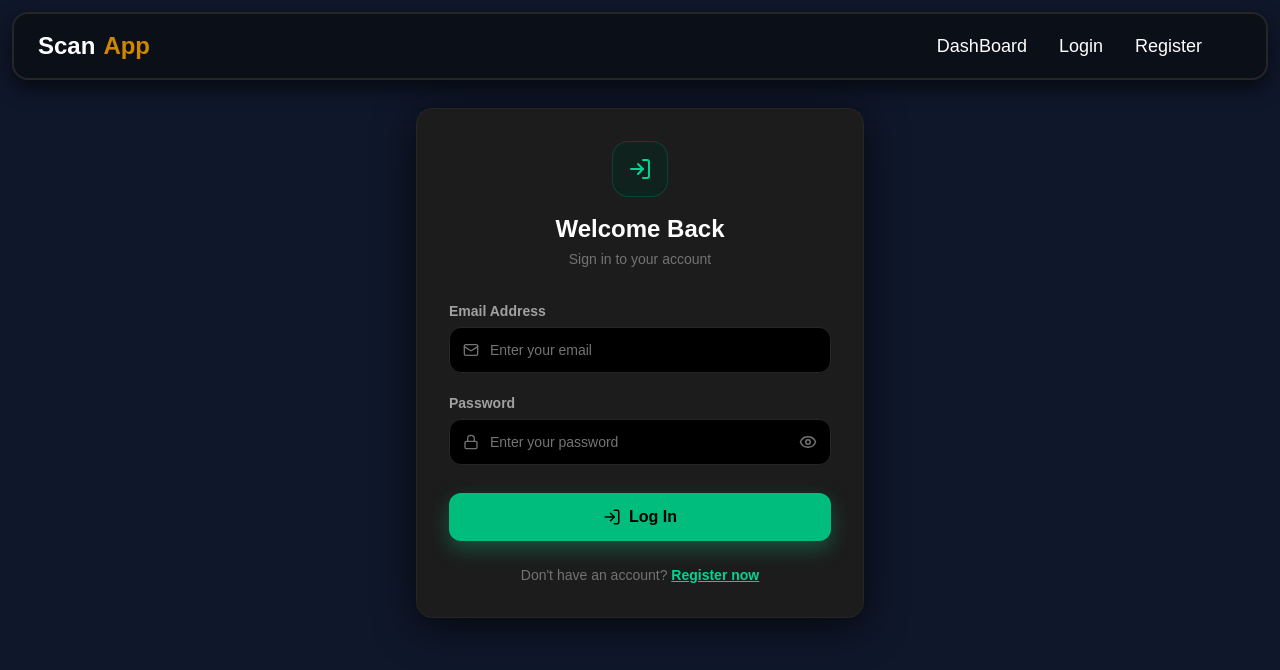
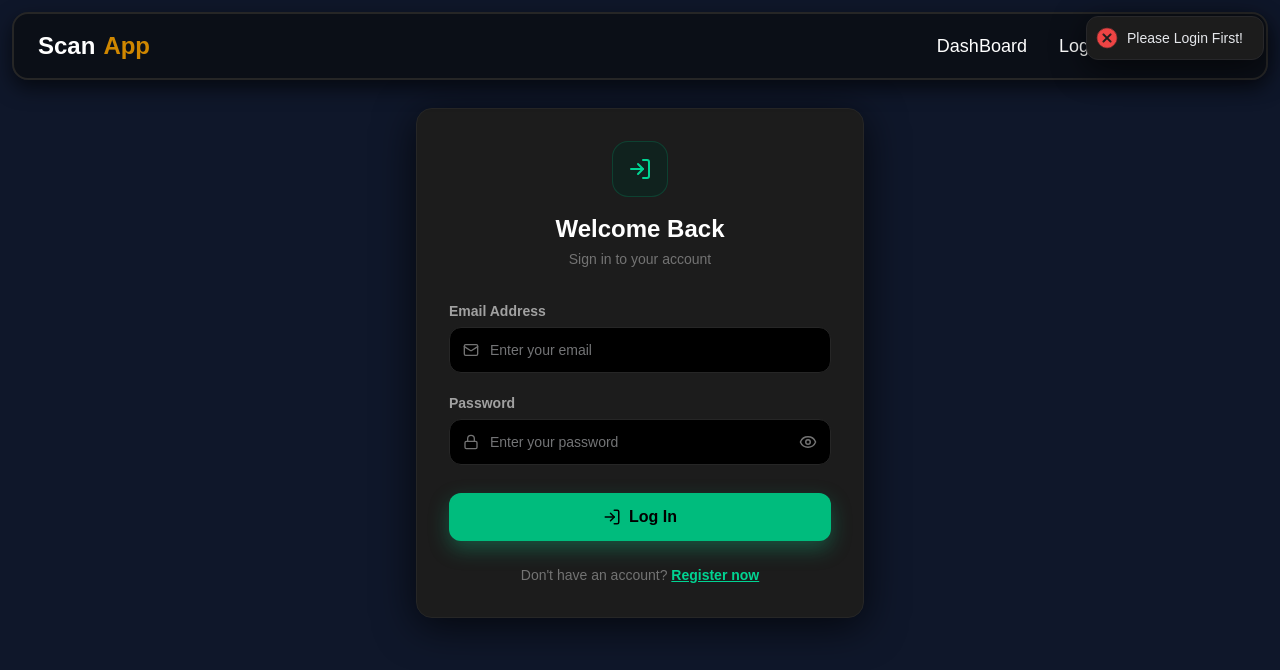
Before and after one commit to princekumar9234/Scan-App, a React (Vite) app in the folder Frontend/: page / in a window 1280 px wide. Both pictures are taken after a click on the button "Scan a Product Now". Shown: the top 670 px of the page. Built offline with nearby package versions, Linux system fonts and the light colour scheme.

Commit message:
changes styles

```diff
--- a/Frontend/package.json
+++ b/Frontend/package.json
@@ -22,6 +22,7 @@
     "react-dom": "^19.2.0",
     "react-hot-toast": "^2.6.0",
     "react-router-dom": "^7.18.1",
+    "react-toastify": "^11.1.0",
     "tailwindcss": "^4.3.2",
     "three": "^0.185.1"
   },
--- a/Frontend/src/App.jsx
+++ b/Frontend/src/App.jsx
@@ -7,10 +7,38 @@ import HomePage from "./Components/Homes/HomePage";
 import ScanPage from "./Pages/ScanPage";
 import HistoryPage from "./Pages/HistoryPage";
 import FavoritesPage from "./Pages/FavoritesPage";
+import { Toaster } from "react-hot-toast";
 
 const App = () => {
   return (
     <div>
+      <Toaster
+        position="top-right"
+        toastOptions={{
+          duration: 3000,
+          style: {
+            background: "#1c1c1c",
+            color: "#e5e7eb",
+            border: "1px solid #27272a",
+            borderRadius: "12px",
+            fontSize: "14px",
+            fontWeight: "500",
+            boxShadow: "0 8px 32px rgba(0,0,0,0.6)",
+          },
+          success: {
+            iconTheme: {
+              primary: "#10b981",
+              secondary: "#1c1c1c",
+            },
+          },
+          error: {
+            iconTheme: {
+              primary: "#ef4444",
+              secondary: "#1c1c1c",
+            },
+          },
+        }}
+      />
       <Routes>
         <Route path="/" element={<Dashboard />} />
         <Route path="/login" element={<LoginPage />} />
--- a/Frontend/src/Components/Homes/HomeNav.jsx
+++ b/Frontend/src/Components/Homes/HomeNav.jsx
@@ -11,6 +11,7 @@ import {
 } from "lucide-react";
 import { useNavigate } from "react-router-dom";
 import ClientServer from "../../Pages/ClientServer";
+import toast from "react-hot-toast";
 
 const HomeNav = () => {
   const navigate = useNavigate();
@@ -32,11 +33,15 @@ const HomeNav = () => {
   });
 
   const LogoutUser = () => {
-    ClientServer.post("/logout").then((res) => {
-      alert(res.data.message);
-      localStorage.removeItem("user");
-      navigate("/login");
-    });
+    ClientServer.post("/logout")
+      .then((res) => {
+        toast.success(res.data.message || "Logged out successfully!");
+        localStorage.removeItem("user");
+        navigate("/login");
+      })
+      .catch(() => {
+        toast.error("Logout failed. Please try again.");
+      });
   };
 
   // Close dropdown when clicking outside — dono refs check karo
--- a/Frontend/src/Components/Users/Profile.jsx
+++ /dev/null
@@ -1,9 +0,0 @@
-import React from 'react'
-
-const Profile = () => {
-  return (
-    <div>Profile</div>
-  )
-}
-
-export default Profile
--- a/Frontend/src/Pages/Dashboard.jsx
+++ b/Frontend/src/Pages/Dashboard.jsx
@@ -21,6 +21,7 @@ import {
 import { MOCK_PRODUCTS } from "../Components/MockScanner";
 import { useNavigate } from "react-router-dom";
 import Navbar from "./Navbar";
+import toast from "react-hot-toast";
 
 const Dashboard = () => {
   const navigate = useNavigate();
@@ -47,7 +48,8 @@ const Dashboard = () => {
   };
 
   const handleClick = () => {
-    (alert("please Login First"), navigate("/login"));
+    toast.error("Please Login First!");
+    navigate("/login");
   };
   return (
     <div className="min-h-screen  overflow-x-hidden font-sans relative">
--- a/Frontend/src/Pages/LoginPage.jsx
+++ b/Frontend/src/Pages/LoginPage.jsx
@@ -4,6 +4,7 @@ import { useNavigate } from "react-router-dom";
 import ClientServer from "./ClientServer";
 import toast from "react-hot-toast";
 import Navbar from "./Navbar";
+
 
 const LoginPage = () => {
   const [showPassword, setShowPassword] = useState(false);
@@ -15,7 +16,7 @@ const LoginPage = () => {
   const handleForm = (e) => {
     e.preventDefault();
     if (!email.trim() || !password.trim()) {
-      alert("Please fill in all fields.");
+      toast.error("Please fill in all fields.");
       return;
     }
     ClientServer.post("/login", {
@@ -24,7 +25,7 @@ const LoginPage = () => {
     })
       .then((res) => {
         console.log(res);
-        alert(res.data.message);
+        toast.success("Login Successful!");
         if (res.data.user) {
           localStorage.setItem("user", JSON.stringify(res.data.user));
         }
@@ -32,11 +33,10 @@ const LoginPage = () => {
       })
       .catch((error) => {
         console.log(error);
-        // error.response undefined hoga jab network/CORS error ho
         const message =
           error?.response?.data?.message ||
           "Something went wrong. Please try again.";
-        alert(message);
+        toast.error(message);
         setEmail("");
         setPassword("");
       });
--- a/Frontend/src/Pages/RegisterPage.jsx
+++ b/Frontend/src/Pages/RegisterPage.jsx
@@ -3,6 +3,7 @@ import { useNavigate } from "react-router-dom";
 import { Eye, EyeOff, UserPlus, User, Mail, Lock } from "lucide-react";
 import ClientServer from "./ClientServer";
 import Navbar from "./Navbar";
+import toast from "react-hot-toast";
 
 const RegisterPage = () => {
   const navigate = useNavigate();
@@ -16,7 +17,7 @@ const RegisterPage = () => {
   const handleForm = (e) => {
     e.preventDefault();
     if (!email.trim() || !password.trim()) {
-      alert("Please fill in all fields.");
+      toast.error("Please fill in all fields.");
       return;
     }
 
@@ -26,7 +27,7 @@ const RegisterPage = () => {
       password,
     })
       .then((res) => {
-        alert(res.data.message);
+        toast.success(res.data.message || "Registration Successful!");
         if (res.data.user) {
           localStorage.setItem("user", JSON.stringify(res.data.user));
         }
@@ -35,11 +36,11 @@ const RegisterPage = () => {
       .catch((error) => {
         console.log(error);
         if (error?.response?.status === 409) {
-          alert(error.response.data.message);
+          toast.error(error.response.data.message);
         } else if (error?.response?.status === 400) {
-          alert(error.response.data.error.map((e) => e.msg));
+          toast.error(error.response.data.error.map((e) => e.msg).join(", "));
         } else {
-          alert("Something went wrong. Please check your internet connection!");
+          toast.error("Something went wrong. Please check your internet connection!");
         }
       });
   };
```
Also changed, not shown: 1 other file (tests, documents, lock files or other folders).
